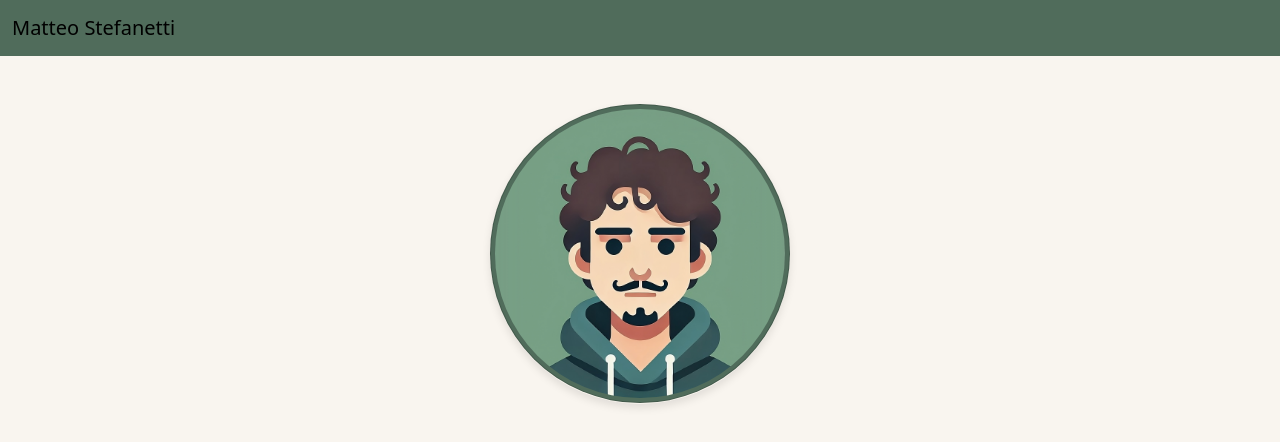
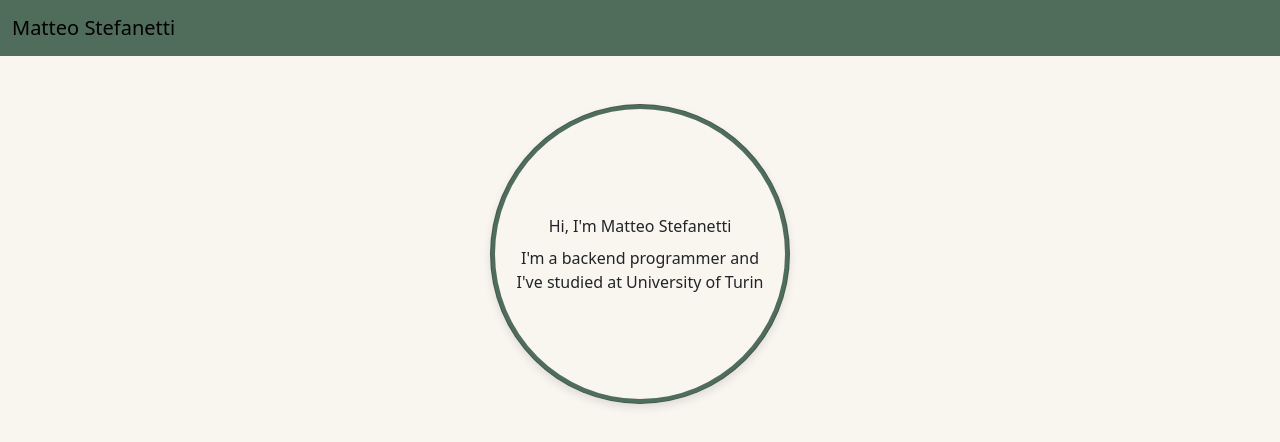
Before and after one commit to MatteoStefanetti/portfolio, a React (Vite) app: page / in a window 1280 px wide. In both pictures the pointer is over the element 640 px from the left and 254 px from the top of the page. Shown: the top 442 px of the page. Built offline with nearby package versions, Linux system fonts and the light colour scheme; grey boxes are pictures that could not be loaded.

Commit message:
typo on index.css

```diff
--- a/src/style/index.css
+++ b/src/style/index.css
@@ -46,7 +46,7 @@
   transform-style: preserve-3d;
 }
 
-.flip-card:hover .flip-card-inner  .flip-card:c{
+.flip-card:hover .flip-card-inner {
   transform: rotateY(180deg);
 }
 
```
